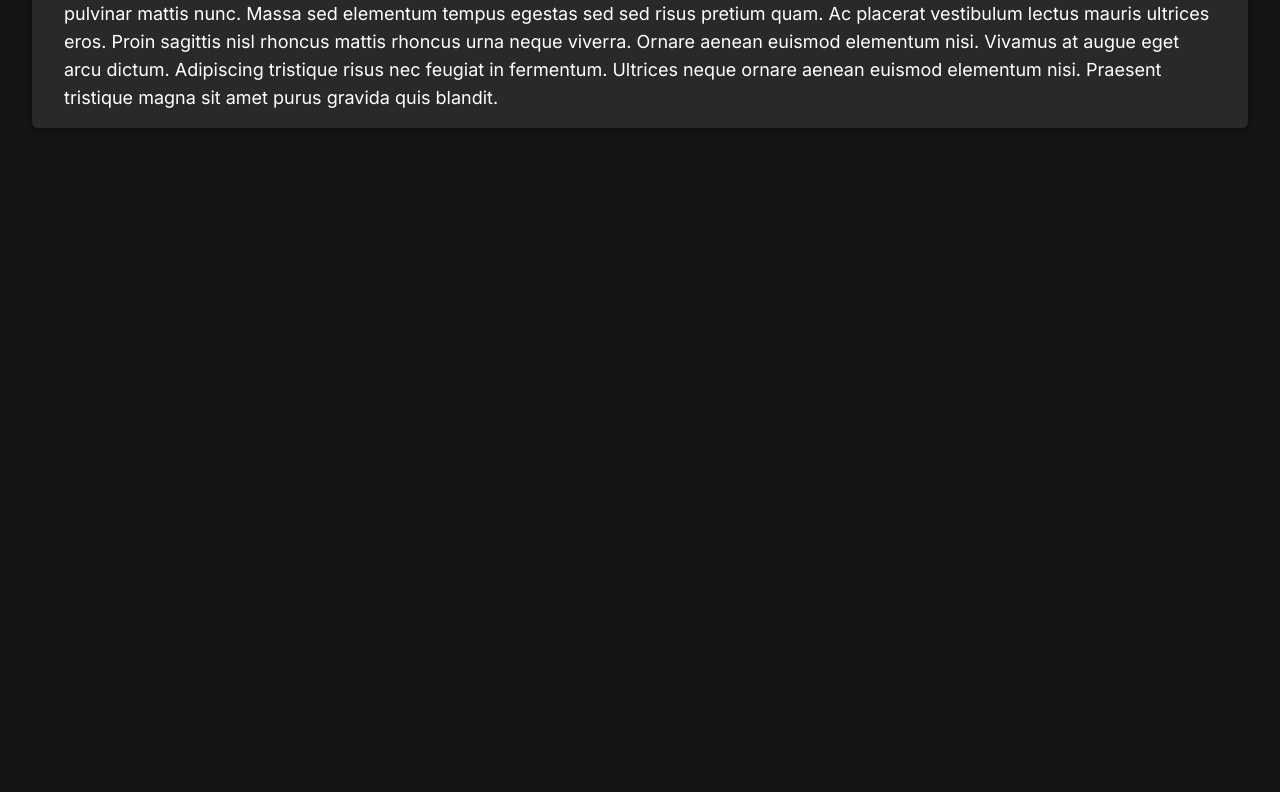
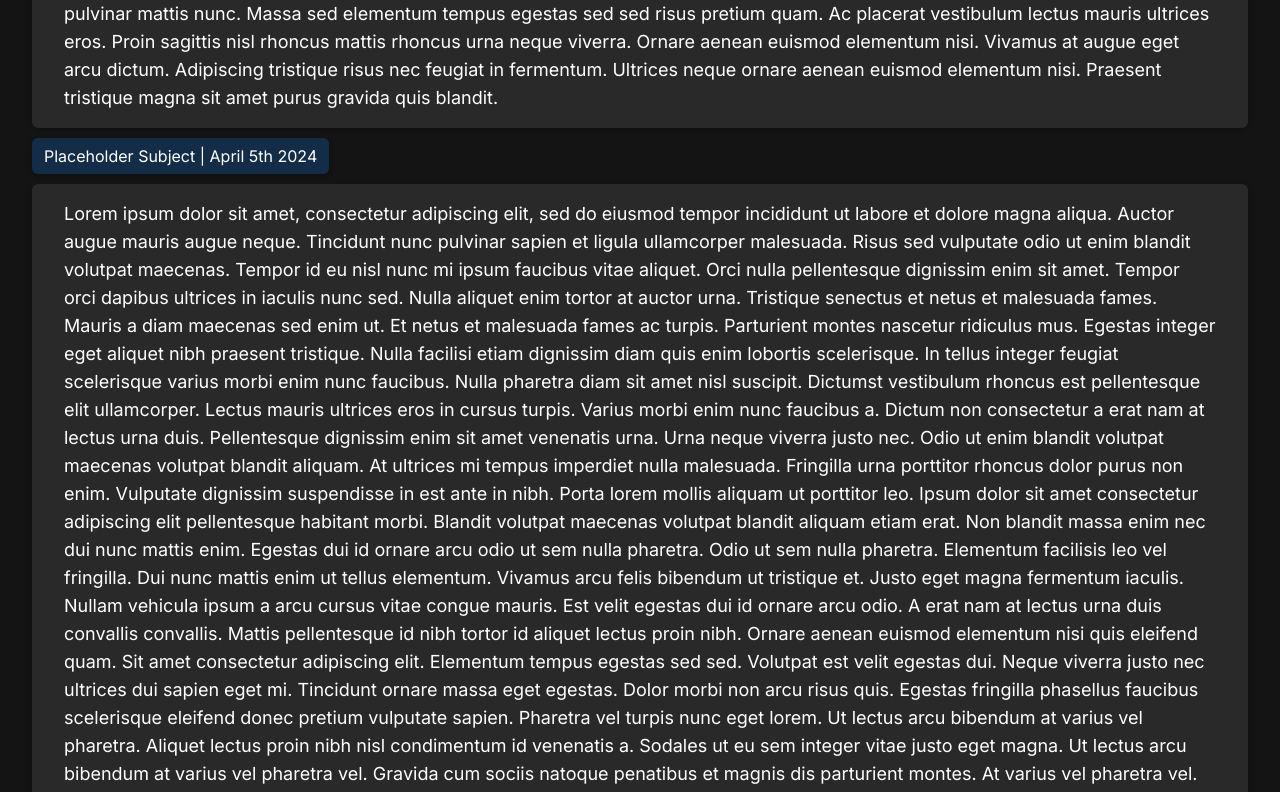
Before and after one commit to mikeorte/Hackathon-2024, a Next.js app in the folder my-app/: page /summarization in a window 1280 px wide. Shown: the part 1760-2552 px from the top of the page. Before the commit the page ends 1904 px from the top, so only its background shows below. Built offline with nearby package versions, Linux system fonts and the light colour scheme.

Commit message:
Removed placeholder summary component.

```diff
--- a/my-app/src/app/summarization/page.tsx
+++ b/my-app/src/app/summarization/page.tsx
@@ -32,7 +32,7 @@
 const Summary = (props: any) => {
     let summaries = props.summaries;
     if (summaries === undefined) {
-        summaries = [ {} ]
+        summaries = [ {}, {}, {} ]
     }
 
     return (
@@ -43,7 +43,6 @@
         {summaries.map((summary: any) => (
             <MiniSummary text={summary.text} day={summary.day} subject={summary.subject}/>
         ))}
-        <MiniSummary text={props.text} day={props.day} subject={props.subject}/>
     </main>
     )
 };
```
